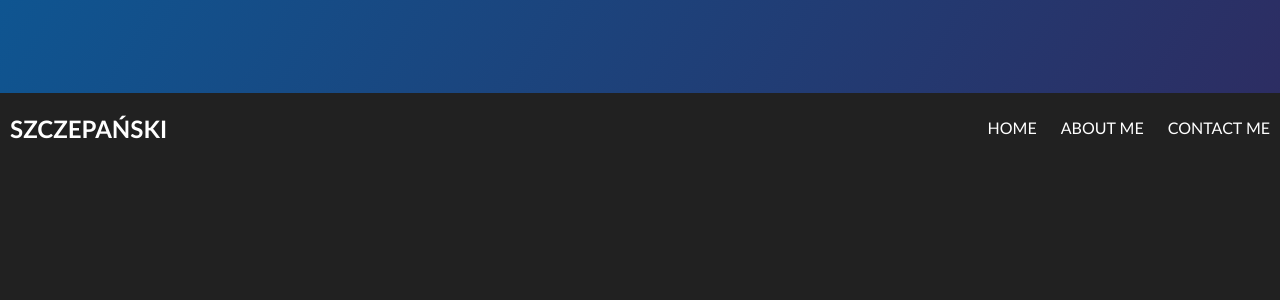
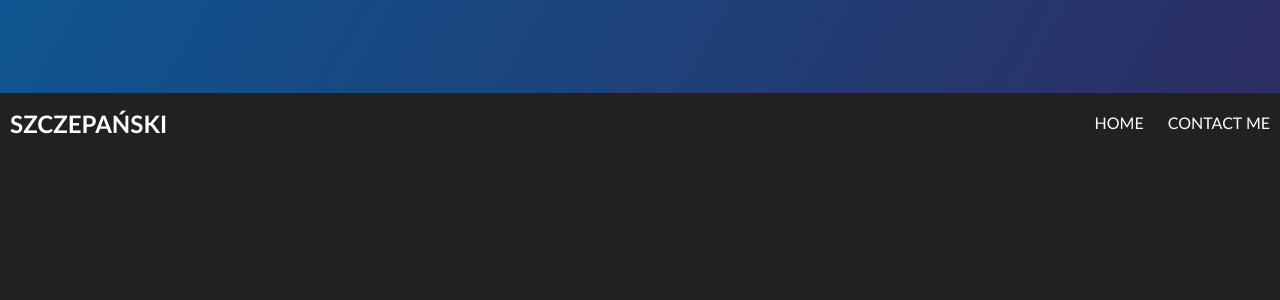
Before and after one commit to sszczep/sszczep.github.io, a Jekyll site: the page built from index.md, in a window 1280 px wide. Shown: the part 747-1047 px from the top of the page. Built offline with Jekyll 4.4.1, drawn with Linux system fonts in a browser that asks for light colours.

Commit message:
Clean up code, change behavior of navbar

```diff
--- a/_includes/nav.html
+++ b/_includes/nav.html
@@ -1,14 +1,9 @@
 <nav class="nav">
-    <div class="nav__progress">
-        <div class="nav__progress--background"></div>
-    </div>
-
     <div class="nav__content">
         <span class="nav__brand">Szczepański</span>
 
         <ul class="nav__links">
             <a href="#home"><li>Home</li></a>
-            <a href="#about-me"><li>About me</li></a>
             <a href="#contact-me"><li>Contact me</li></a>
         </ul>
     </div>
--- a/_layouts/default.html
+++ b/_layouts/default.html
@@ -9,7 +9,5 @@
   </head>
   <body>
     {{ content }}
-
-    <script src="{{ '/assets/js/nav.js' | relative_url }}"></script>
   </body>
 </html>
--- a/_sass/_hero.scss
+++ b/_sass/_hero.scss
@@ -6,13 +6,13 @@
     align-content: center;
     flex-flow: column;
 
+    background: $gradient1;
+    background: linear-gradient(120deg, $gradient1 0%, $gradient2 100%);
+    background-size: 200% 200%;
+
     color: #fff;
     font-family: Futura,Trebuchet MS,Arial,sans-serif;
     font-size: 1.5em;
-
-    background: $gradient1;
-    background: linear-gradient(120deg, $gradient1 0%, $gradient2 100%);
-    background-size: 200% 200%;
 
     & > * {
         padding: 5px 5vw;
@@ -25,12 +25,14 @@
 
 .hero__lastname {
     display: block;
+
     font-size: 2em;
     font-weight: bold;
 }
 
 .hero__firstname {
     display: block;
+
     font-size: 1.5em;
 }
 
@@ -40,6 +42,7 @@
 
 .hero__detailsSide {
     display: block;
+
     color: #C9C9C9;
 }
 
@@ -63,6 +66,7 @@
 
     .hero__name {
         text-align: right;
+
         animation: NameSlideInAnimation 1s ease-in-out;
         @keyframes NameSlideInAnimation {
             0% { margin-bottom: 8vh }
--- a/_sass/_nav.scss
+++ b/_sass/_nav.scss
@@ -1,28 +1,13 @@
 @import "variables";
 
 .nav {
-    position: -webkit-sticky;
-    position: sticky;
     height: $navbar-height;
-    top: 0;
+
+    background-color: $primary-color;
 
     color: #fff;
     text-transform: uppercase;
     font-family: Futura,Trebuchet MS,Arial,sans-serif;
-
-    background-color: $primary-color;
-
-    z-index: 1;
-}
-
-.nav__progress {
-    height: 5px;
-}
-
-.nav__progress--background {
-    width: 0%;
-    height: inherit;
-    background-color: $gradient1;
 }
 
 .nav__content {
--- a/assets/js/nav.js
+++ /dev/null
@@ -1,13 +0,0 @@
-const onScroll = () => {
-    const windowHeight = window.innerHeight;
-    const scrollPositionY = document.documentElement.scrollTop;
-    const documentHeight = document.documentElement.scrollHeight;
-
-    const navbarProgress = document.getElementsByClassName('nav__progress--background')[0];
-    navbarProgress.style.width = `${Math.min(100.0 * scrollPositionY / (documentHeight - windowHeight), 100)}%`;
-}
-
-(() => {
-    onScroll();
-    window.onscroll = onScroll;
-})();
```
